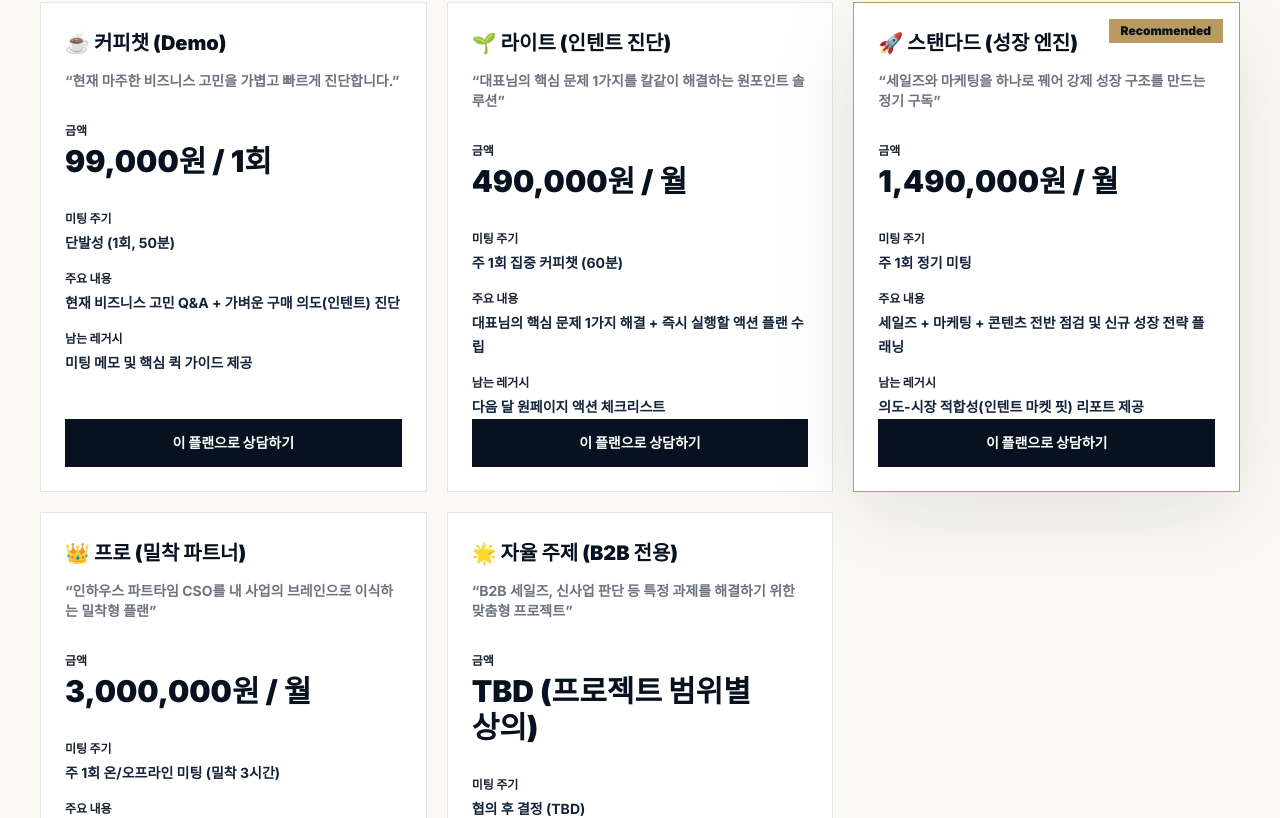
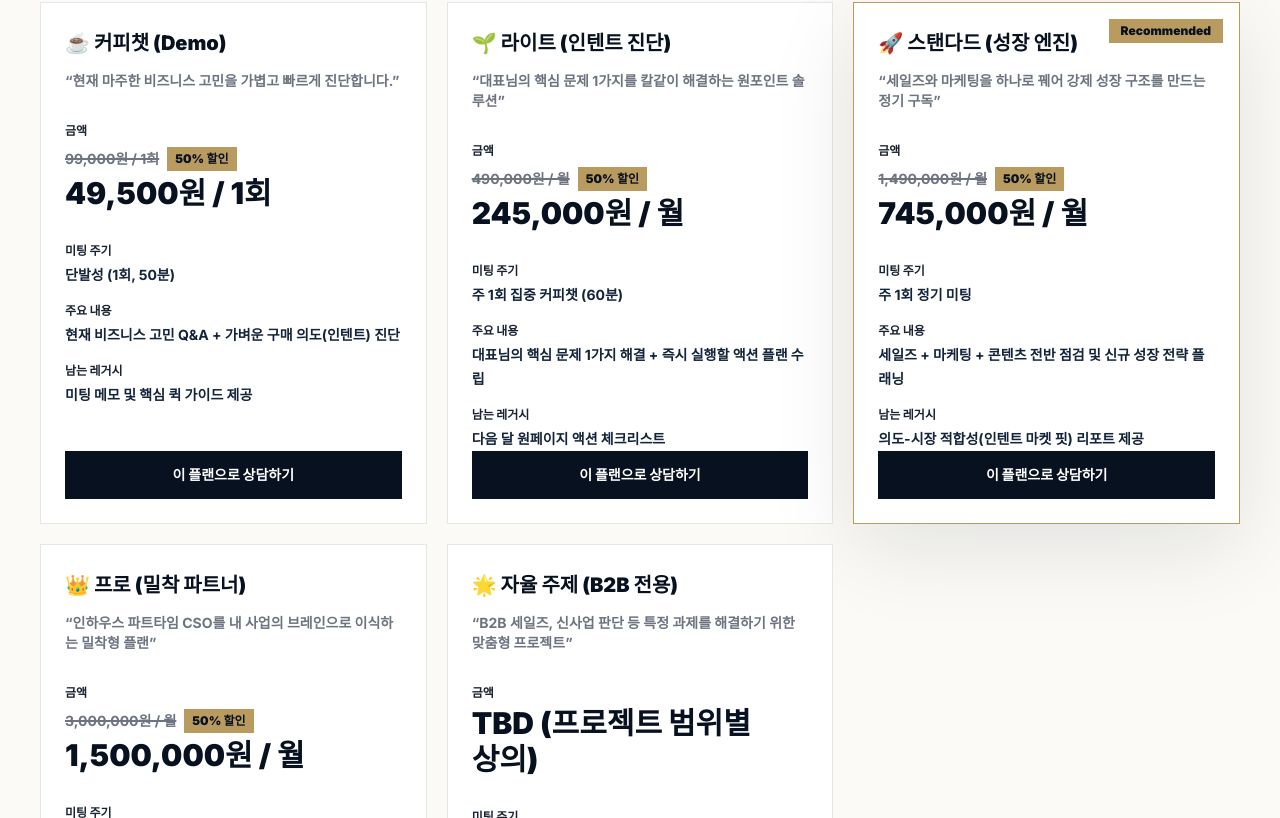
Before and after one commit to chukgu/userProfile, a Nuxt app: page / in a window 1280 px wide. Shown: the part 7702-8520 px from the top of the page. Built offline with nearby package versions, Linux system fonts and the light colour scheme; a web font is replaced by a local one.

Commit message:
feat: add 50 percent pricing discount

```diff
--- a/components/ui/PricingCard.vue
+++ b/components/ui/PricingCard.vue
@@ -13,7 +13,17 @@
     <p class="mt-3 text-sm font-bold text-muted">{{ plan.description }}</p>
     <div class="mt-8">
       <p class="text-xs font-black text-gold-600">금액</p>
-      <strong class="mt-1 block break-keep font-display text-2xl font-black text-navy-950 sm:text-3xl">{{ plan.price }}</strong>
+      <div v-if="plan.originalPrice && plan.discountRate" class="mt-2 flex flex-wrap items-center gap-2">
+        <span class="text-sm font-bold text-muted line-through decoration-2">
+          {{ plan.originalPrice }}
+        </span>
+        <span class="bg-gold-500 px-2 py-1 text-xs font-black text-navy-950">
+          {{ plan.discountRate }}% 할인
+        </span>
+      </div>
+      <strong class="mt-1 block break-keep font-display text-2xl font-black text-navy-950 sm:text-3xl">
+        {{ plan.price }}
+      </strong>
     </div>
     <dl class="mt-8 grid gap-4">
       <div v-for="detail in plan.details" :key="detail.label">
--- a/data/pricing.ts
+++ b/data/pricing.ts
@@ -4,7 +4,9 @@ export const pricingPlans: PricingPlan[] = [
   {
     name: '☕ 커피챗 (Demo)',
     value: 'demo',
-    price: '99,000원 / 1회',
+    originalPrice: '99,000원 / 1회',
+    discountRate: 50,
+    price: '49,500원 / 1회',
     description: '“현재 마주한 비즈니스 고민을 가볍고 빠르게 진단합니다.”',
     details: [
       { label: '미팅 주기', value: '단발성 (1회, 50분)' },
@@ -15,7 +17,9 @@ export const pricingPlans: PricingPlan[] = [
   {
     name: '🌱 라이트 (인텐트 진단)',
     value: 'lite',
-    price: '490,000원 / 월',
+    originalPrice: '490,000원 / 월',
+    discountRate: 50,
+    price: '245,000원 / 월',
     description: '“대표님의 핵심 문제 1가지를 칼같이 해결하는 원포인트 솔루션”',
     details: [
       { label: '미팅 주기', value: '주 1회 집중 커피챗 (60분)' },
@@ -26,7 +30,9 @@ export const pricingPlans: PricingPlan[] = [
   {
     name: '🚀 스탠다드 (성장 엔진)',
     value: 'standard',
-    price: '1,490,000원 / 월',
+    originalPrice: '1,490,000원 / 월',
+    discountRate: 50,
+    price: '745,000원 / 월',
     description: '“세일즈와 마케팅을 하나로 꿰어 강제 성장 구조를 만드는 정기 구독”',
     details: [
       { label: '미팅 주기', value: '주 1회 정기 미팅' },
@@ -38,7 +44,9 @@ export const pricingPlans: PricingPlan[] = [
   {
     name: '👑 프로 (밀착 파트너)',
     value: 'pro',
-    price: '3,000,000원 / 월',
+    originalPrice: '3,000,000원 / 월',
+    discountRate: 50,
+    price: '1,500,000원 / 월',
     description: '“인하우스 파트타임 CSO를 내 사업의 브레인으로 이식하는 밀착형 플랜”',
     details: [
       { label: '미팅 주기', value: '주 1회 온/오프라인 미팅 (밀착 3시간)' },
--- a/types/pricing.ts
+++ b/types/pricing.ts
@@ -4,6 +4,8 @@ export interface PricingPlan {
   name: string;
   value: PlanValue;
   price: string;
+  originalPrice?: string;
+  discountRate?: number;
   description: string;
   details: Array<{
     label: string;
```
